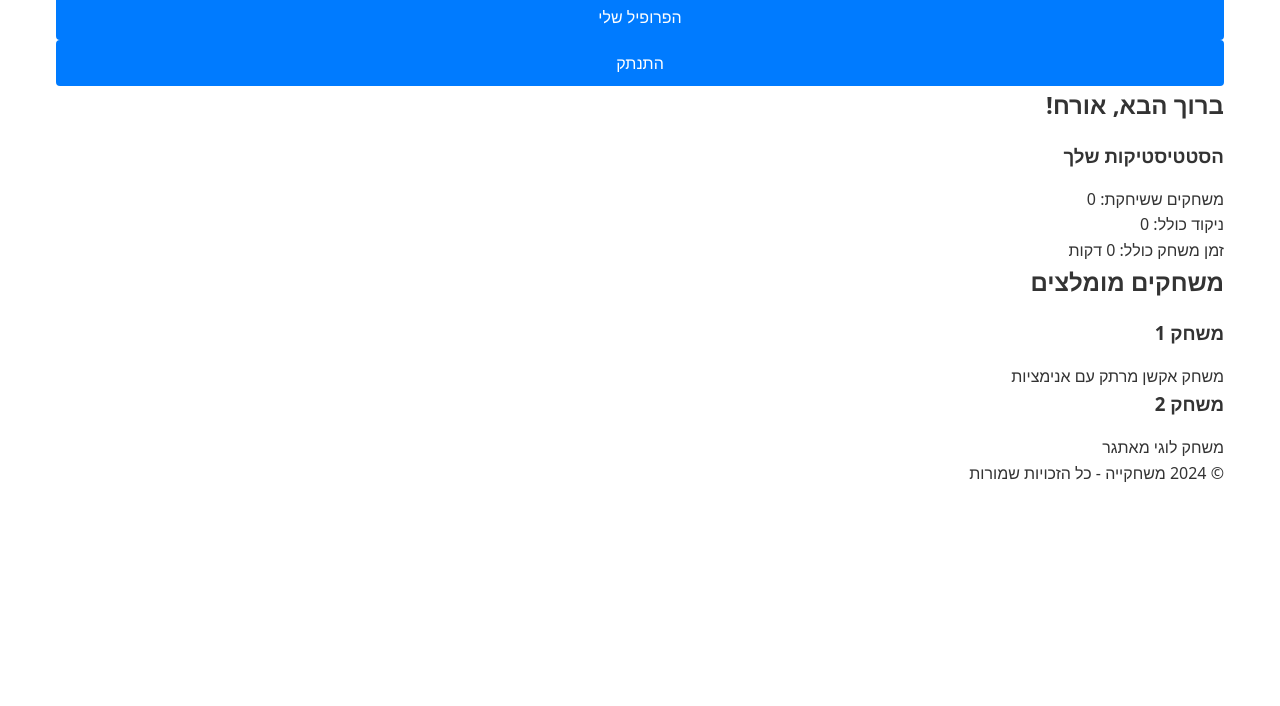
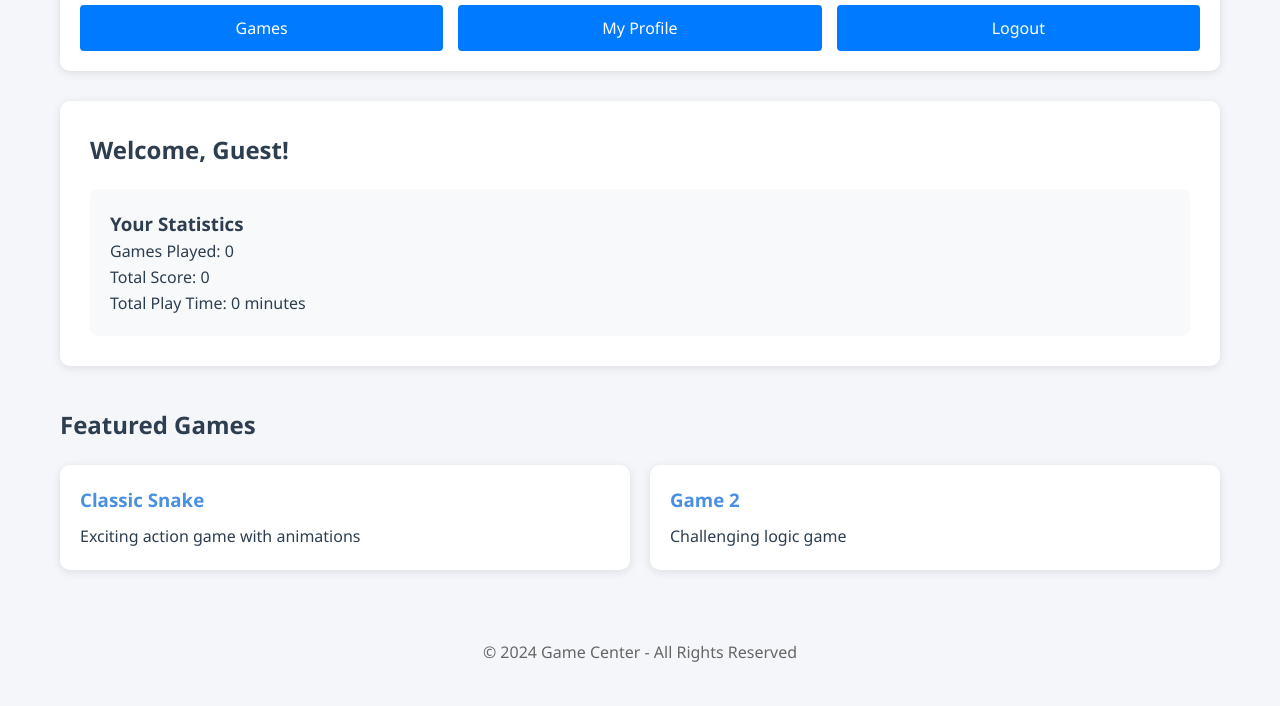
Before and after one commit to Yair345/Full_stack_Web_Development_2, a plain HTML site: page index.html in a window 1280 px wide. Shown: the part 119-825 px from the top of the page. Before the commit the page ends 800 px from the top, so only its background shows below. Drawn offline with Linux system fonts and the light colour scheme; files whose address does not match are found by name.

Commit message:
Nicer index.html and start of snake

```diff
--- a/css/main-styles.css
+++ b/css/main-styles.css
@@ -1,31 +1,125 @@
+:root {
+    --primary-color: #4a90e2;
+    --secondary-color: #2c3e50;
+    --accent-color: #e74c3c;
+    --background-color: #f5f6fa;
+    --text-color: #2c3e50;
+}
+
 * {
     margin: 0;
     padding: 0;
     box-sizing: border-box;
+    font-family: 'Segoe UI', Tahoma, Geneva, Verdana, sans-serif;
 }
 
 body {
-    font-family: system-ui, -apple-system, BlinkMacSystemFont, 'Segoe UI', Roboto, Oxygen, Ubuntu, Cantarell, 'Open Sans', 'Helvetica Neue', sans-serif;
+    background-color: var(--background-color);
+    color: var(--text-color);
     line-height: 1.6;
-    color: #333;
-}
-
-h1, h2, h3, h4, h5, h6 {
-    margin-bottom: 1rem;
-}
-
-button {
-    font-family: inherit;
 }
 
 .container {
     max-width: 1200px;
     margin: 0 auto;
-    padding: 0 1rem;
+    padding: 20px;
+}
+
+header {
+    background-color: white;
+    padding: 20px;
+    border-radius: 10px;
+    box-shadow: 0 2px 10px rgba(0, 0, 0, 0.1);
+    margin-bottom: 30px;
+}
+
+header h1 {
+    color: var(--secondary-color);
+    margin-bottom: 20px;
+    font-size: 2.5em;
+}
+
+nav {
+    display: flex;
+    gap: 15px;
+}
+
+button {
+    padding: 10px 20px;
+    border: none;
+    border-radius: 5px;
+    background-color: var(--primary-color);
+    color: white;
+    cursor: pointer;
+    transition: transform 0.2s, background-color 0.2s;
+}
+
+button:hover {
+    transform: translateY(-2px);
+    background-color: #357abd;
+}
+
+.welcome-section {
+    background-color: white;
+    padding: 30px;
+    border-radius: 10px;
+    box-shadow: 0 2px 10px rgba(0, 0, 0, 0.1);
+    margin-bottom: 30px;
+}
+
+.user-stats {
+    margin-top: 20px;
+    padding: 20px;
+    background-color: #f8f9fa;
+    border-radius: 8px;
+}
+
+.featured-games {
+    margin-top: 40px;
+}
+
+.games-grid {
+    display: grid;
+    grid-template-columns: repeat(auto-fit, minmax(280px, 1fr));
+    gap: 20px;
+    margin-top: 20px;
+}
+
+.game-card {
+    background-color: white;
+    padding: 20px;
+    border-radius: 10px;
+    box-shadow: 0 2px 10px rgba(0, 0, 0, 0.1);
+    cursor: pointer;
+    transition: transform 0.2s;
+}
+
+.game-card:hover {
+    transform: translateY(-5px);
+}
+
+.game-card h3 {
+    color: var(--primary-color);
+    margin-bottom: 10px;
+}
+
+footer {
+    text-align: center;
+    margin-top: 50px;
+    padding: 20px;
+    color: #666;
 }
 
 @media (max-width: 768px) {
     .container {
-        padding: 0 0.5rem;
+        padding: 10px;
+    }
+
+    nav {
+        flex-direction: column;
+    }
+
+    header h1 {
+        font-size: 2em;
     }
 }
--- a/index.html
+++ b/index.html
@@ -1,64 +1,64 @@
 <!DOCTYPE html>
-<html lang="he" dir="rtl">
+<html lang="en" dir="ltr">
   <head>
-    <meta charset="UTF-8">
-    <meta name="viewport" content="width=device-width, initial-scale=1.0">
-    <title>משחקים ופאזלים - דף הבית</title>
-    <link rel="stylesheet" href="css/main-styles.css">
-    <link rel="stylesheet" href="css/auth-styles.css">
-    <!--
-    <script>
-        // Check if user is already logged in
-        window.addEventListener('DOMContentLoaded', () => {
-            const userToken = localStorage.getItem('userToken');
-            if (!userToken) {
-                window.location.href = 'pages/login.html';
-            }
-        });
-    </script>
--->
+    <meta charset="UTF-8" />
+    <meta name="viewport" content="width=device-width, initial-scale=1.0" />
+    <title>Games and Puzzles - Home</title>
+    <link rel="stylesheet" href="css/main-styles.css" />
+    <link rel="stylesheet" href="css/auth-styles.css" />
   </head>
   <body>
     <div class="container">
       <header>
-            <h1>ברוכים הבאים למשחקייה</h1>
+        <h1>Welcome to the Game Center</h1>
         <nav>
-                <button id="gamesBtn" onclick="window.location.href='pages/games.html'">משחקים</button>
-                <button id="profileBtn">הפרופיל שלי</button>
-                <button id="logoutBtn">התנתק</button>
+          <button
+            id="gamesBtn"
+            onclick="window.location.href='pages/games.html'"
+          >
+            Games
+          </button>
+          <button id="profileBtn">My Profile</button>
+          <button id="logoutBtn">Logout</button>
         </nav>
       </header>
 
       <main>
         <section class="welcome-section">
-                <h2>ברוך הבא, <span id="userName">אורח</span>!</h2>
+          <h2>Welcome, <span id="userName">Guest</span>!</h2>
           <div class="user-stats">
-                    <h3>הסטטיסטיקות שלך</h3>
+            <h3>Your Statistics</h3>
             <div id="userStats">
-                        <p>משחקים ששיחקת: <span id="gamesPlayed">0</span></p>
-                        <p>ניקוד כולל: <span id="totalScore">0</span></p>
-                        <p>זמן משחק כולל: <span id="totalTime">0</span> דקות</p>
+              <p>Games Played: <span id="gamesPlayed">0</span></p>
+              <p>Total Score: <span id="totalScore">0</span></p>
+              <p>Total Play Time: <span id="totalTime">0</span> minutes</p>
             </div>
           </div>
         </section>
 
         <section class="featured-games">
-                <h2>משחקים מומלצים</h2>
+          <h2>Featured Games</h2>
           <div class="games-grid">
-                    <div class="game-card" onclick="window.location.href='pages/games/game1.html'">
-                        <h3>משחק 1</h3>
-                        <p>משחק אקשן מרתק עם אנימציות</p>
+            <div
+              class="game-card"
+              onclick="window.location.href='pages/games/game1.html'"
+            >
+              <h3>Classic Snake</h3>
+              <p>Exciting action game with animations</p>
             </div>
-                    <div class="game-card" onclick="window.location.href='pages/games/game2.html'">
-                        <h3>משחק 2</h3>
-                        <p>משחק לוגי מאתגר</p>
+            <div
+              class="game-card"
+              onclick="window.location.href='pages/games/game2.html'"
+            >
+              <h3>Game 2</h3>
+              <p>Challenging logic game</p>
             </div>
           </div>
         </section>
       </main>
 
       <footer>
-            <p>© 2024 משחקייה - כל הזכויות שמורות</p>
+        <p>© 2024 Game Center - All Rights Reserved</p>
       </footer>
     </div>
 
--- a/js/auth/login-logic.js
+++ b/js/auth/login-logic.js
@@ -1,4 +1,4 @@
-import { userStorage } from '../storage/userStorage.js';
+import { userStorage } from '../storage/user-storage.js';
 
 document.getElementById('loginForm').addEventListener('submit', async (e) => {
     e.preventDefault();
```
Also changed, not shown: pages/games/game1.html (+4 -5 lines), js/games/game1.js (renamed from js/games/game1-logic.js). Lines whose indentation alone changed are shown as unchanged.
